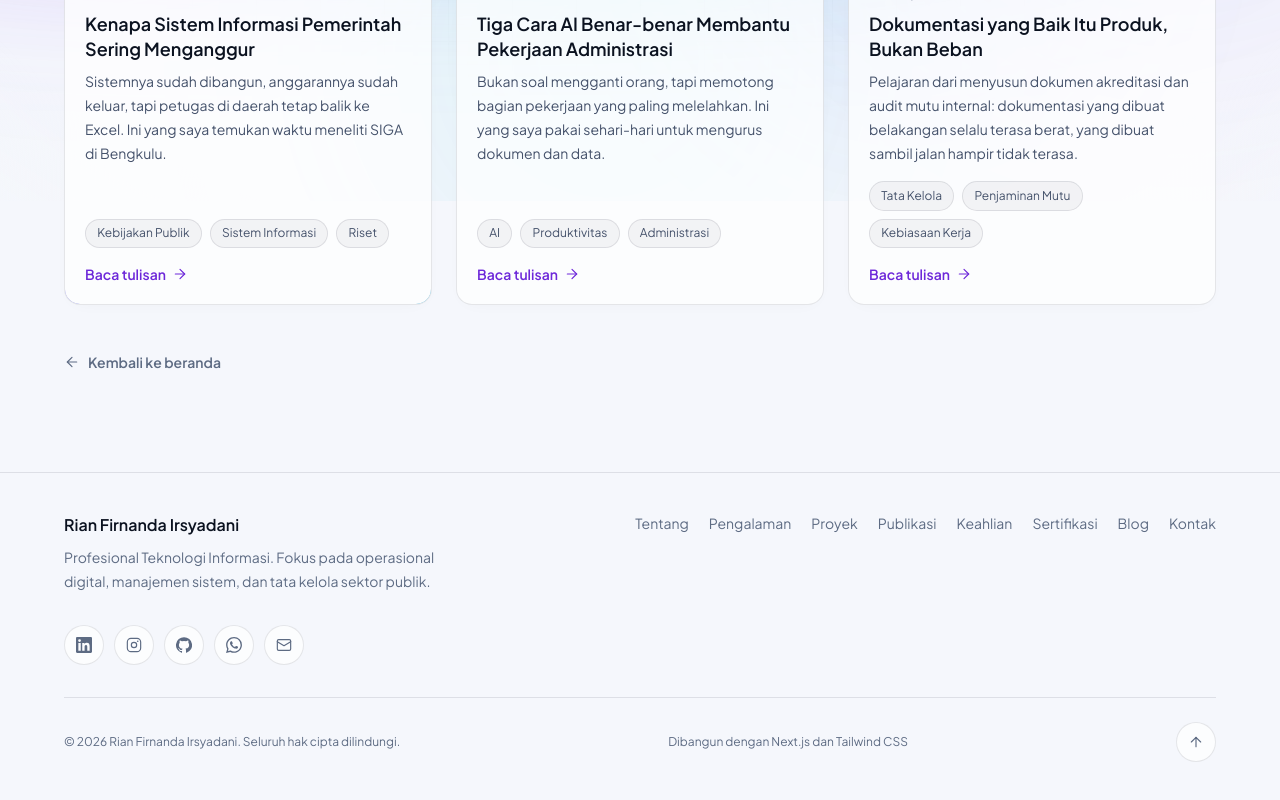
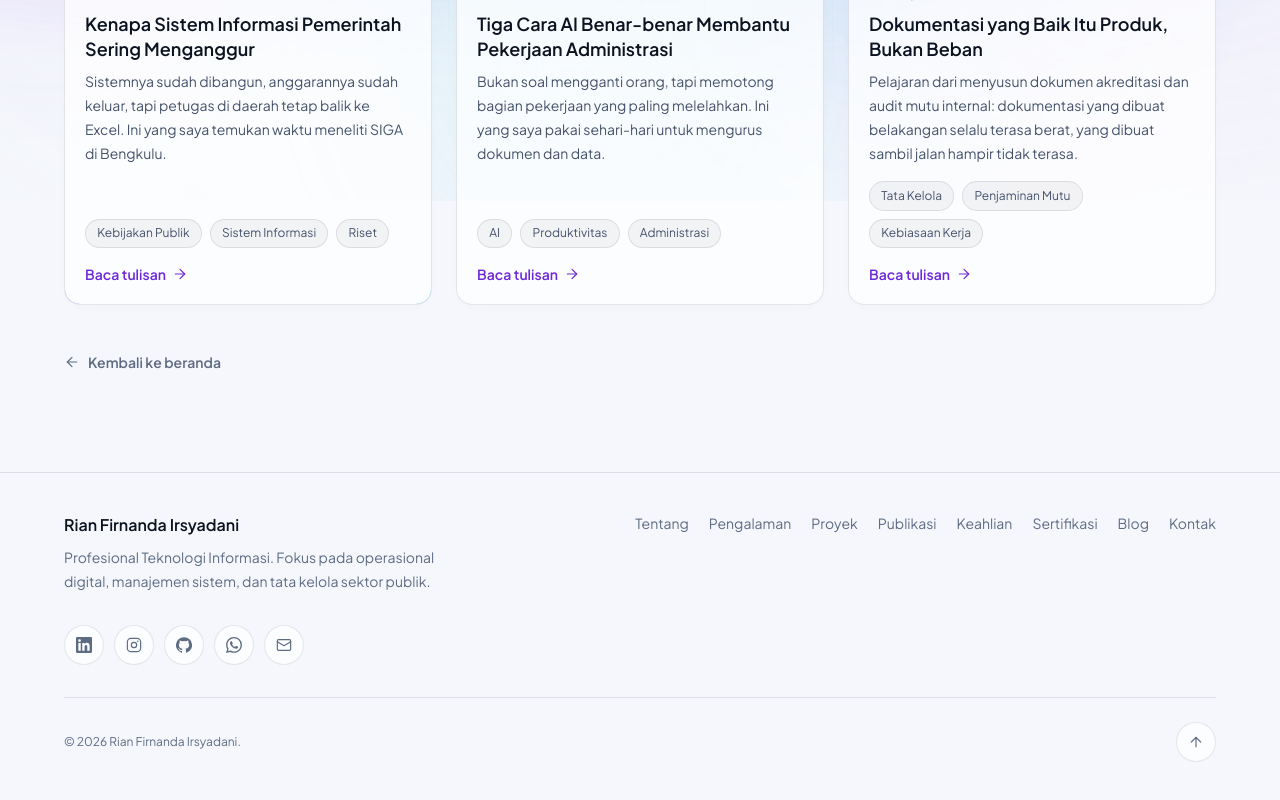
Before and after one commit to Rianfirnanda/Portofolio, a Next.js app: page /blog in a window 1280 px wide. Shown: the part 599-1399 px from the top of the page. Built offline with nearby package versions, Linux system fonts and the light colour scheme.

Commit message:
Clear builtWith and rights fields in portfolio.js
Updated builtWith and rights fields to empty strings.

```diff
--- a/data/portfolio.js
+++ b/data/portfolio.js
@@ -728,10 +728,10 @@ export const portfolio = {
     blogShare: { id: 'Bagikan tulisan ini', en: 'Share this post' },
     blogFilterLabel: { id: 'Saring tulisan berdasarkan topik', en: 'Filter posts by topic' },
     builtWith: {
-      id: 'Dibangun dengan Next.js dan Tailwind CSS',
-      en: 'Built with Next.js and Tailwind CSS',
+      id: '',
+      en: '',
     },
-    rights: { id: 'Seluruh hak cipta dilindungi.', en: 'All rights reserved.' },
+    rights: { id: '', en: 'All rights reserved.' },
   },
 };
 
```
